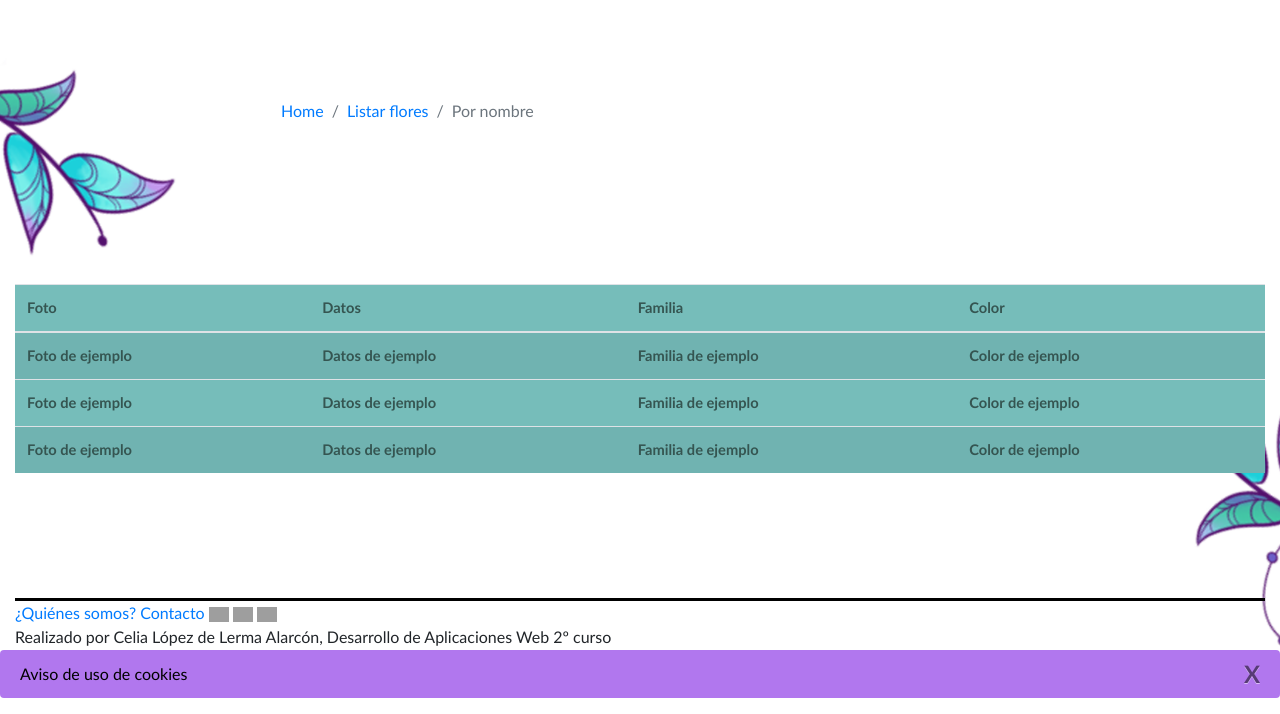
After one commit to clopezdelermaa/Desafio_2, a PHP site: page /florespornombre.php in a window 1280 px wide. The commit adds this page. Shown: the part 86-800 px from the top of the page. Run offline with PHP 8.4, Linux system fonts and the light colour scheme; lists and menus that the app fills with data are empty; some libraries are stand-ins or nearby versions; grey boxes are pictures that could not be loaded.

Commit message:
Solucionado el problema con los videos multimedia

```diff
--- a/cabecera.php
+++ b/cabecera.php
@@ -33,7 +33,7 @@
                         <li class="nav-item dropdown">
                             <a class="nav-link dropdown-toggle" data-toggle="dropdown">Listar Flores</a>
                             <div class="dropdown-menu">
-                                <a class="dropdown-item" href="#">Por nombre</a>
+                                <a class="dropdown-item" href="florespornombre.php">Por nombre</a>
                                 <a class="dropdown-item" href="#">Por Familia</a>
                                 <a class="dropdown-item" href="#">Por color</a>
                             </div>
--- a/css/estilo.css
+++ b/css/estilo.css
@@ -123,7 +123,7 @@ img#noticiaimg {
 section.mt-5 {
     background: transparent !important;
 }
-main#noticias {
+div#noticias {
     padding: 10% 20%;
     background: rgba(203,167,241,1);
     background: -moz-linear-gradient(top, rgba(203,167,241,1) 0%, rgba(203,167,241,0.9) 39%, rgba(121,236,234,0.84) 66%, rgba(121,236,234,0.75) 100%);
@@ -135,6 +135,18 @@ main#noticias {
     filter: progid:DXImageTransform.Microsoft.gradient( startColorstr='#cba7f1', endColorstr='#79ecea', GradientType=0 );
 
 }
-main#noticias p {
+div#noticias p {
     margin: 2% 12%;
 }
+ol.breadcrumb {
+    margin: 10% 20%;
+    background: transparent;
+}
+table.table-turquoise {
+    background-color: #76BDBA;
+    font-size: 11pt;
+    font-style: normal;
+    font-family: 'Gill Sans',serif;
+    color: #355551;
+    margin-bottom: 10%;
+}
--- /dev/null
+++ b/florespornombre.php
@@ -0,0 +1,86 @@
+<!DOCTYPE html>
+<!--
+To change this license header, choose License Headers in Project Properties.
+To change this template file, choose Tools | Templates
+and open the template in the editor.
+-->
+<html>
+    <head>
+
+        <title>Clasificar flores por nombre</title>
+        <meta charset="utf-8">
+        <meta name="viewport" content="width=device-width, initial-scale=1, shrink-to-fit=no">
+
+        <!-- Bootstrap CSS -->
+        <link rel="stylesheet" href="https://stackpath.bootstrapcdn.com/bootstrap/4.3.1/css/bootstrap.min.css" integrity="sha384-ggOyR0iXCbMQv3Xipma34MD+dH/1fQ784/j6cY/iJTQUOhcWr7x9JvoRxT2MZw1T" crossorigin="anonymous">
+        <!-- My CSS -->
+        <!--    <link rel="stylesheet" href="css/styles.css" />-->
+        <link rel="stylesheet" href="css/estilo.css" />
+    </head>
+    <body>
+        <?php
+        include './cabecera.php';
+        ?>
+
+        <br>
+        <br>
+        <nav aria-label="breadcrumb">
+            <ol class="breadcrumb">
+                <li class="breadcrumb-item"><a href="index.php">Home</a></li>
+                <li class="breadcrumb-item"><a href="#">Listar flores</a></li>
+                <li class="breadcrumb-item active" aria-current="page">Por nombre</li>
+            </ol>
+        </nav>
+
+        <br>
+
+        <table class="table table-striped table-turquoise">
+            <thead>
+                <tr>
+                    <th scope="col">Foto</th>
+                    <th scope="col">Datos</th>
+                    <th scope="col">Familia</th>
+                    <th scope="col">Color</th>
+                </tr>
+            </thead>
+            <tbody>
+                <tr>
+                    <th scope="row">Foto de ejemplo</th>
+                    <th scope="row">Datos de ejemplo</th>
+                    <th scope="row">Familia de ejemplo</th>
+                    <th scope="row">Color de ejemplo</th>
+                </tr>
+                 <tr>
+                    <th scope="row">Foto de ejemplo</th>
+                    <th scope="row">Datos de ejemplo</th>
+                    <th scope="row">Familia de ejemplo</th>
+                    <th scope="row">Color de ejemplo</th>
+                </tr>
+                 <tr>
+                    <th scope="row">Foto de ejemplo</th>
+                    <th scope="row">Datos de ejemplo</th>
+                    <th scope="row">Familia de ejemplo</th>
+                    <th scope="row">Color de ejemplo</th>
+                </tr>
+            </tbody>
+        </table>
+
+
+        <script>
+            $(function () {
+                $('[data-toggle="tooltip"]').tooltip({
+                    container: 'body'
+                });
+            });
+        </script>
+        <!-- Optional JavaScript -->
+        <!-- jQuery first, then Popper.js, then Bootstrap JS -->
+        <script src="https://code.jquery.com/jquery-3.2.1.slim.min.js" integrity="sha384-KJ3o2DKtIkvYIK3UENzmM7KCkRr/rE9/Qpg6aAZGJwFDMVNA/GpGFF93hXpG5KkN" crossorigin="anonymous"></script>
+        <script src="https://cdnjs.cloudflare.com/ajax/libs/popper.js/1.12.9/umd/popper.min.js" integrity="sha384-ApNbgh9B+Y1QKtv3Rn7W3mgPxhU9K/ScQsAP7hUibX39j7fakFPskvXusvfa0b4Q" crossorigin="anonymous"></script>
+        <script src="https://maxcdn.bootstrapcdn.com/bootstrap/4.0.0/js/bootstrap.min.js" integrity="sha384-JZR6Spejh4U02d8jOt6vLEHfe/JQGiRRSQQxSfFWpi1MquVdAyjUar5+76PVCmYl" crossorigin="anonymous"></script>
+
+    </body>
+    <?php
+    include './pie.php';
+    ?>
+</html>
--- a/index.php
+++ b/index.php
@@ -45,7 +45,7 @@
                         <li class="nav-item dropdown">
                             <a class="nav-link dropdown-toggle" data-toggle="dropdown">Listar Flores</a>
                             <div class="dropdown-menu">
-                                <a class="dropdown-item" href="#">Por nombre</a>
+                                <a class="dropdown-item" href="florespornombre.php">Por nombre</a>
                                 <a class="dropdown-item" href="#">Por Familia</a>
                                 <a class="dropdown-item" href="#">Por color</a>
                             </div>
```
Also changed, not shown: controladores/controladorgeneral.php (+14 -1 lines), noticias.php (+28 -11 lines).
